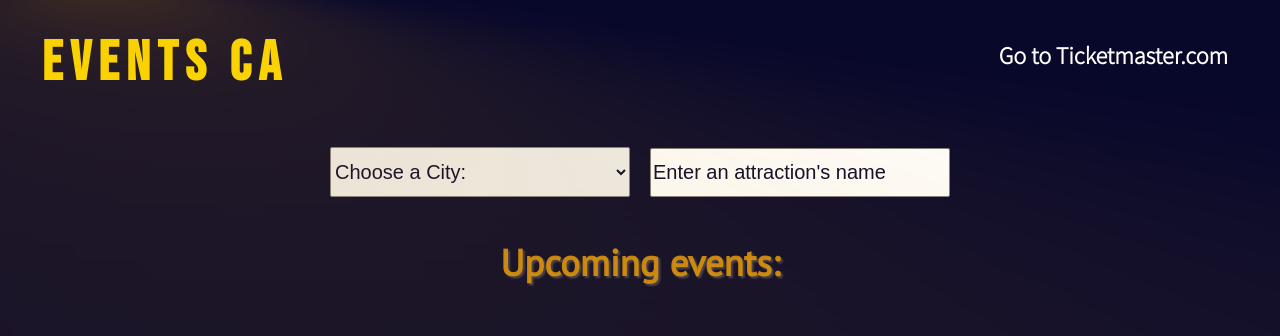
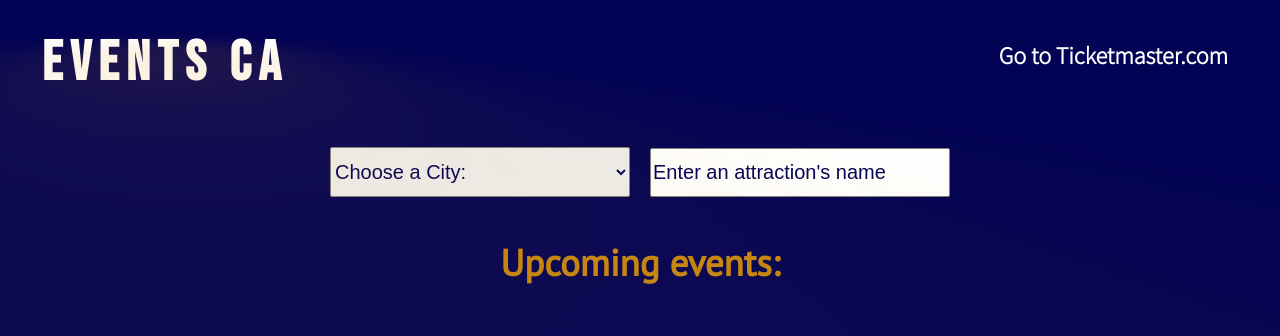
Before and after one commit to paulavivasteixeira/project3-events-ca, a React (Create React App) app: page / in a window 1280 px wide. Shown: the top 336 px of the page. Built offline with nearby package versions, Linux system fonts and the light colour scheme; no server answers.

Commit message:
new logo colour

```diff
--- a/src/Components/UserForm.js
+++ b/src/Components/UserForm.js
@@ -17,25 +17,17 @@ function UserForm(props) {
         onChange={handleSortBy}
         value={cityMenu}
       >
-        <label for="ChooseCity"></label>
+        <label className="sr-only">Choose a city</label>
         <option value="placeholder" disable>
         Choose a City:
         </option>
-        <label for="calgary"></label>
         <option value="calgary">Calgary</option>
-        <label for="mississauga"></label>
         <option value="mississauga">Mississauga</option>
-        <label for="montreal"></label>
         <option value="montreal">Montreal</option>
-        <label for="ottawa"></label>
         <option value="ottawa">Ottawa</option>
-        <label for="toronto"></label>
         <option value="toronto">Toronto</option>
-        <label for="quebec"></label>
         <option value="quebec">Quebec</option>
-        <label for="vancouver"></label>
         <option value="vancouver">Vancouver</option>
-        <label for="winnipeg"></label>
         <option value="winnipeg">Winnipeg</option>
       </select>
     </form>
--- a/src/Styles/sass/partials/_typography.scss
+++ b/src/Styles/sass/partials/_typography.scss
@@ -30,7 +30,7 @@ html {
 h1{
     font-family: 'Bebas Neue';
     font-size: clamp(1.6rem, 0.9667rem + 2.8148vw, 3.5rem);
-    color: $yellow;
+    color: $white;
     text-transform: uppercase;
     letter-spacing: 0.2cm;
     margin: 0.5rem;
@@ -38,10 +38,10 @@ h1{
     &::after {
         content: '';
         width: 105%;
-        height: 200%;
+        height: 100%;
         position: absolute;
-        bottom: 35px;
-        left: -80px;
+        bottom: 5px;
+        left: -10px;
         background-color: hsla(39, 90%, 45%, 0.467);
         transform: perspective(0.5em) rotateX(35deg) scale(1, 0.35);
         filter: blur(1.5em);
@@ -54,7 +54,7 @@ h2 {
     font-family: 'PT Sans';
     font-size: clamp(1.6rem, 1.4667rem + 0.5926vw, 2rem);
     color: $popColor;
-    text-shadow: 2px 2px 2px rgba(248, 228, 197, 0.252);
+    // text-shadow: 2px 2px 10px rgba(245, 223, 186, 0.132), -2px -2px 10px rgba(245, 236, 221, 0.343) ;
 }
 
 p,
--- a/src/Styles/sass/partials/_variables.scss
+++ b/src/Styles/sass/partials/_variables.scss
@@ -1,4 +1,4 @@
-$darkColor: rgb(8, 8, 43);
-$yellow: rgb(255, 221, 0);
+$darkColor: rgb(3, 3, 85);
+$yellow: rgb(243, 233, 209);
 $popColor: hsla(39, 90%, 45%, 0.914);
 $white: white;
--- a/src/Styles/sass/styles.css
+++ b/src/Styles/sass/styles.css
@@ -22,7 +22,7 @@ nav {
   transition: 0.3s;
 }
 .navLinks a:hover, .navLinks a:focus {
-  color: rgb(255, 221, 0);
+  color: rgb(243, 233, 209);
   cursor: pointer;
 }
 
@@ -83,18 +83,18 @@ nav {
   font-size: 1rem;
   height: 50px;
   width: 300px;
-  color: rgb(8, 8, 43);
+  color: rgb(3, 3, 85);
   border: 1px solid gray;
   border-radius: 2px;
   outline: none;
   cursor: pointer;
-  color: rgb(8, 8, 43);
+  color: rgb(3, 3, 85);
 }
 .searchSection input {
   display: flex;
   align-items: flex-end;
   font-size: 1rem;
-  color: rgb(8, 8, 43);
+  color: rgb(3, 3, 85);
   height: 45px;
   width: 294px;
   margin-bottom: 0;
@@ -103,13 +103,13 @@ nav {
   cursor: pointer;
 }
 .searchSection input::-moz-placeholder {
-  color: rgb(8, 8, 43);
+  color: rgb(3, 3, 85);
 }
 .searchSection input:-ms-input-placeholder {
-  color: rgb(8, 8, 43);
+  color: rgb(3, 3, 85);
 }
 .searchSection input::placeholder {
-  color: rgb(8, 8, 43);
+  color: rgb(3, 3, 85);
 }
 
 .mainContainer {
@@ -233,7 +233,7 @@ html {
 h1 {
   font-family: "Bebas Neue";
   font-size: clamp(1.6rem, 0.9667rem + 2.8148vw, 3.5rem);
-  color: rgb(255, 221, 0);
+  color: white;
   text-transform: uppercase;
   letter-spacing: 0.2cm;
   margin: 0.5rem;
@@ -242,10 +242,10 @@ h1 {
 h1::after {
   content: "";
   width: 105%;
-  height: 200%;
+  height: 100%;
   position: absolute;
-  bottom: 35px;
-  left: -80px;
+  bottom: 5px;
+  left: -10px;
   background-color: hsla(39deg, 90%, 45%, 0.467);
   transform: perspective(0.5em) rotateX(35deg) scale(1, 0.35);
   filter: blur(1.5em);
@@ -256,7 +256,6 @@ h2 {
   font-family: "PT Sans";
   font-size: clamp(1.6rem, 1.4667rem + 0.5926vw, 2rem);
   color: hsla(39deg, 90%, 45%, 0.914);
-  text-shadow: 2px 2px 2px rgba(248, 228, 197, 0.252);
 }
 
 p,
@@ -271,7 +270,7 @@ a:hover, a:focus {
 }
 
 body {
-  background-color: rgb(8, 8, 43);
+  background-color: rgb(3, 3, 85);
   color: whitesmoke;
 }
 
```
Also changed, not shown: 1 other file (tests, documents, lock files or other folders).
